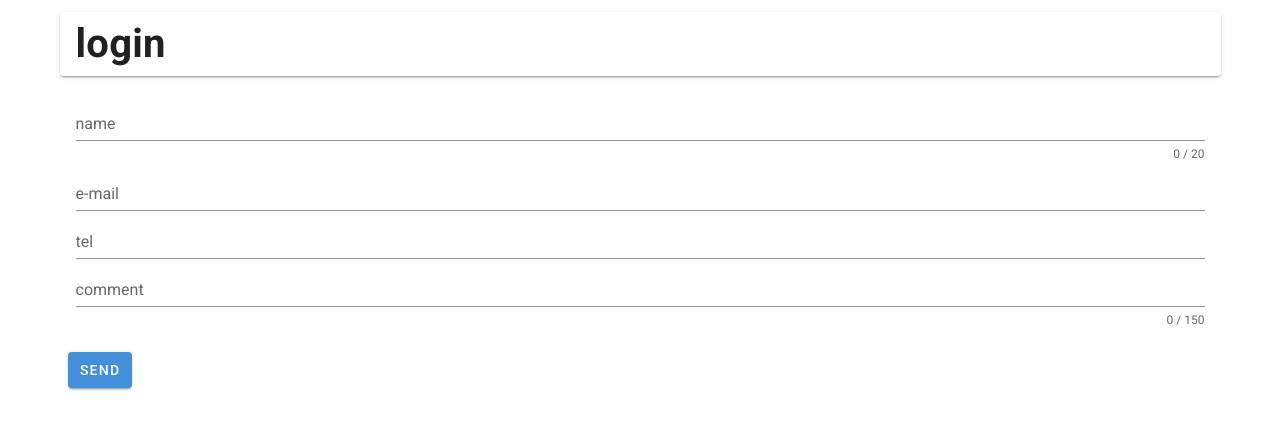
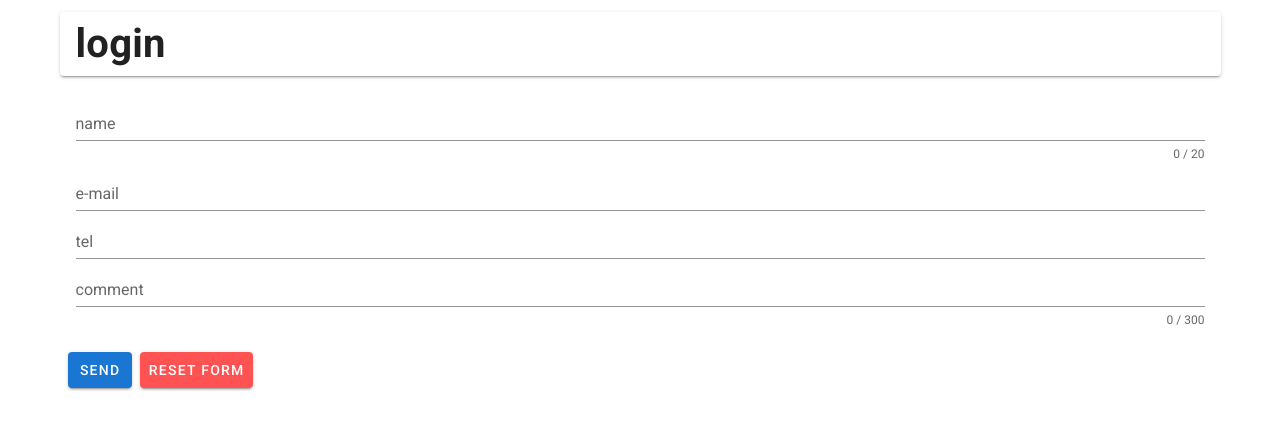
Before and after one commit to JOKOJOKO405/from_output, a Nuxt app: page / in a window 1280 px wide. Shown: the top 430 px of the page. Built offline with nearby package versions, Linux system fonts and the light colour scheme.

Commit message:
Add form リセットボタン＆submitボタン検証

```diff
--- a/pages/index.vue
+++ b/pages/index.vue
@@ -33,13 +33,14 @@
           label="comment"
           hide-details="auto"
           type="textarea"
-          :counter="150"
+          :counter="300"
         ></v-text-field>
       </v-card-text>
       <v-card-actions>
-        <v-btn v-model="btnDisabled" color="primary" @click="onSubmit"
+        <v-btn :disabled="btnDisabled" color="primary" @click="onSubmit"
           >SEND</v-btn
         >
+        <v-btn color="error" class="mr-4" @click="reset"> Reset Form </v-btn>
       </v-card-actions>
     </v-form>
   </div>
@@ -55,7 +56,9 @@ export default {
           (val) => !!val || '入力必須項目です',
           (val) => {
             const max = 20
-            return val.length <= max || `${max}文字以内で入力してください`
+            return (
+              (val && val.length <= max) || `${max}文字以内で入力してください`
+            )
           },
         ],
       },
@@ -82,19 +85,28 @@ export default {
         comment: '',
         rules: [
           (val) => {
-            const max = 150
+            const max = 300
             return val.length <= max || `${max}文字以内で入力してください`
           },
         ],
       },
-      btnDisabled: true,
+      btnDisabled: false,
     }
   },
-  computed: {},
   methods: {
     onSubmit() {
-      this.btnDisabled = true
-      this.$router.push('/success')
+      if (this.$refs.form.validate()) {
+        console.log('success')
+      } else {
+        this.btnDisabled = true
+        setTimeout(() => {
+          this.btnDisabled = false
+        }, 2000)
+        console.log('failed')
+      }
+    },
+    reset() {
+      this.$refs.form.reset()
     },
   },
 }
```
